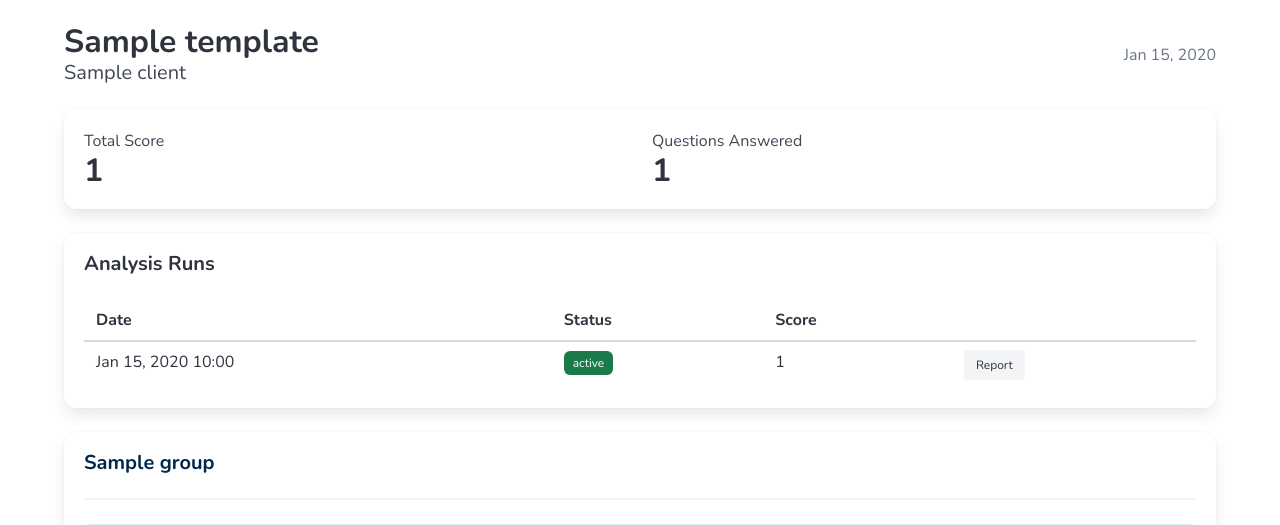
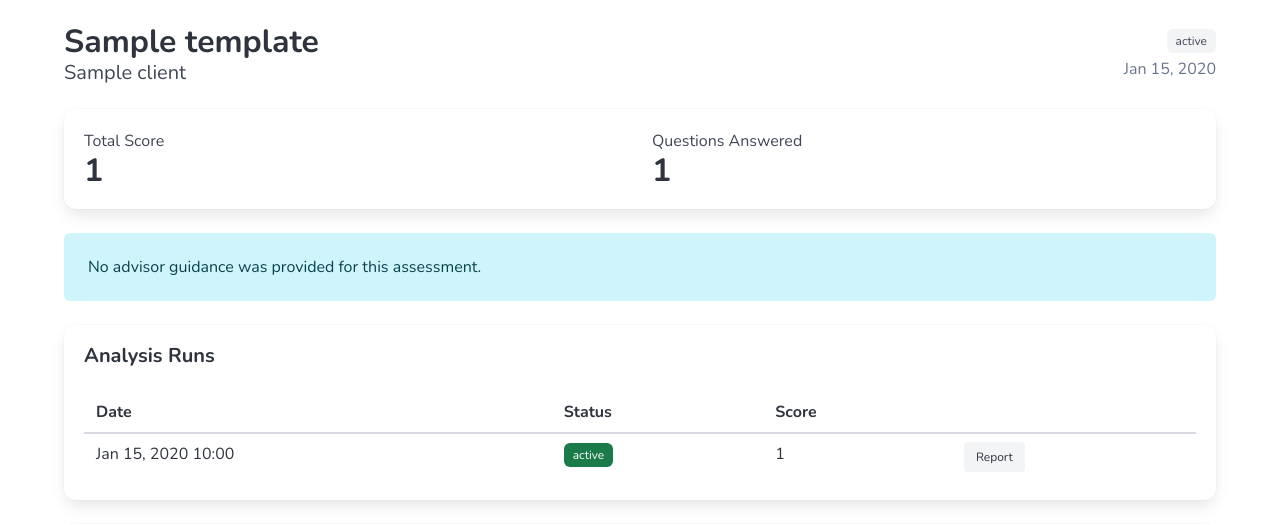
Before and after one commit to gravic07/complete-business-analysis, a Django app: template complete_business_analysis_tool/templates/pages/assessments/assessment-detail.html in a window 1280 px wide. Shown: the part 168-693 px from the top of the page. Run offline with Django 5.2, Linux system fonts and the light colour scheme; the template is opened without the code that fills it: most values are stand-ins (such as "Sample title", 1, 10 or a date in 2020); some libraries are stand-ins or nearby versions.

Commit message:
Added status tags to client detail and assessment detail, added notification if no guidance submitted on assessment detail

```diff
--- a/complete_business_analysis_tool/assessments/views.py
+++ b/complete_business_analysis_tool/assessments/views.py
@@ -60,6 +60,7 @@ class AssessmentDetailView(LoginRequiredMixin, DetailView):
                 }
             groups[key]["answers"].append(answer)
         context["grouped_answers"] = list(groups.values())
+        context["has_guidance"] = bool(guidance_by_category)
         context["analyses"] = assessment.analyses.order_by("-created_at")
         return context
 
--- a/complete_business_analysis_tool/templates/pages/assessments/assessment-detail.html
+++ b/complete_business_analysis_tool/templates/pages/assessments/assessment-detail.html
@@ -27,7 +27,12 @@
           </div>
         </div>
         <div class="level-right">
-          <p class="has-text-grey">{{ assessment.created_at|date:"M d, Y" }}</p>
+          <div class="has-text-right">
+            <p class="mb-1">
+              <span class="tag {{ assessment.status_tag_class }}">{{ assessment.get_status_display }}</span>
+            </p>
+            <p class="has-text-grey">{{ assessment.created_at|date:"M d, Y" }}</p>
+          </div>
         </div>
       </div>
       {% if assessment.status == 'complete' %}
@@ -43,6 +48,9 @@
             </div>
           </div>
         </div>
+        {% if not has_guidance %}
+          <div class="notification is-info is-light mb-5">No advisor guidance was provided for this assessment.</div>
+        {% endif %}
         {% if analyses %}
           <div class="box mb-5">
             <h2 class="title is-5">Analysis Runs</h2>
```
Also changed, not shown: complete_business_analysis_tool/assessments/models.py (+8 -0 lines), complete_business_analysis_tool/templates/pages/clients/client-detail.html (+6 -2 lines).
